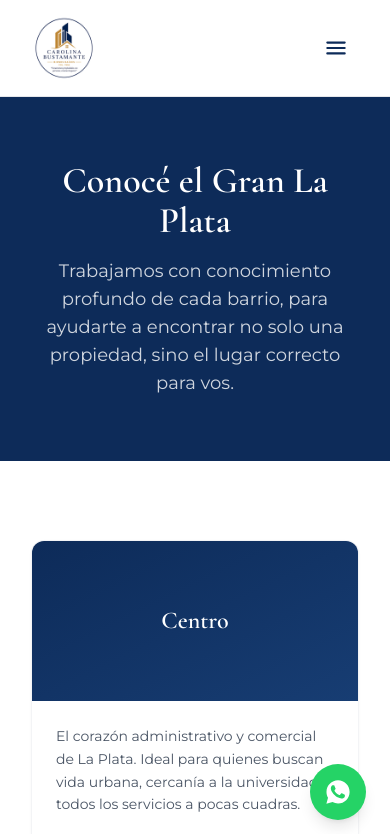
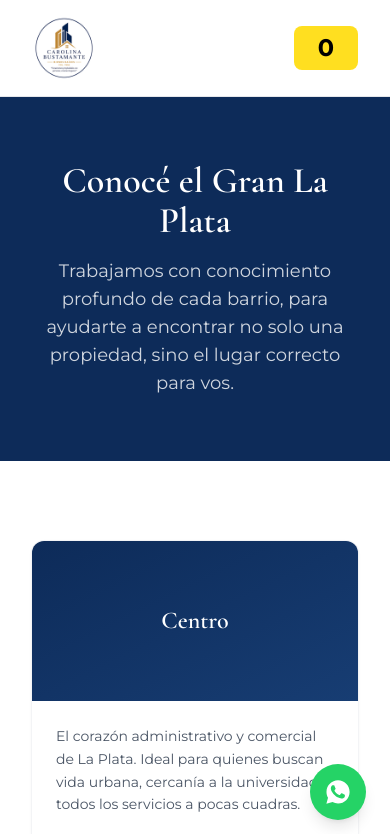
Before and after one commit to borginiangel-svg/carolina-bustamante-web, a Next.js app: page /barrios in a window 390 px wide. Shown: the top 834 px of the page. Built offline with nearby package versions, Linux system fonts and the light colour scheme.

Commit message:
TEMP: Header de diagnóstico

```diff
--- a/src/components/layout/Header.tsx
+++ b/src/components/layout/Header.tsx
@@ -16,9 +16,14 @@ const menu = [
 
 export default function Header() {
   const [open, setOpen] = useState(false);
+  const [clicks, setClicks] = useState(0);
 
   return (
-    <header className="sticky top-0 z-50 border-b border-gray-200 bg-white/95 backdrop-blur">
+    <header
+      className={`sticky top-0 z-50 border-b border-gray-200 backdrop-blur transition-colors ${
+        open ? "bg-red-500" : "bg-white/95"
+      }`}
+    >
       <div className="mx-auto flex h-24 max-w-7xl items-center justify-between px-8">
         <Link href="/" onClick={() => setOpen(false)}>
           <Image
@@ -31,7 +36,6 @@ export default function Header() {
           />
         </Link>
 
-        {/* Menú desktop */}
         <nav className="hidden lg:flex items-center gap-8">
           {menu.map((item) => (
             <Link
@@ -51,26 +55,18 @@ export default function Header() {
           Tasación Gratuita
         </Link>
 
-        {/* Botón hamburguesa (solo mobile/tablet) */}
         <button
-          onClick={() => setOpen(!open)}
+          onClick={() => {
+            setOpen(!open);
+            setClicks((c) => c + 1);
+          }}
           aria-label="Abrir menú"
-          aria-expanded={open}
-          className="flex h-11 w-11 items-center justify-center rounded-lg text-[#0D2B59] transition hover:bg-[#F5F5F5] lg:hidden"
+          className="flex h-11 w-16 items-center justify-center rounded-lg bg-yellow-300 text-2xl font-bold text-black lg:hidden"
         >
-          {open ? (
-            <svg width="26" height="26" viewBox="0 0 24 24" fill="none" stroke="currentColor" strokeWidth="2">
-              <path d="M6 6l12 12M18 6L6 18" strokeLinecap="round" strokeLinejoin="round" />
-            </svg>
-          ) : (
-            <svg width="26" height="26" viewBox="0 0 24 24" fill="none" stroke="currentColor" strokeWidth="2">
-              <path d="M4 7h16M4 12h16M4 17h16" strokeLinecap="round" strokeLinejoin="round" />
-            </svg>
-          )}
+          {clicks}
         </button>
       </div>
 
-      {/* Menú mobile desplegable */}
       {open && (
         <nav className="border-t border-gray-100 bg-white px-8 py-4 lg:hidden">
           <div className="flex flex-col gap-1">
@@ -84,7 +80,6 @@ export default function Header() {
                 {item.label}
               </Link>
             ))}
-
             <Link
               href="/tasaciones#formulario"
               onClick={() => setOpen(false)}
```
